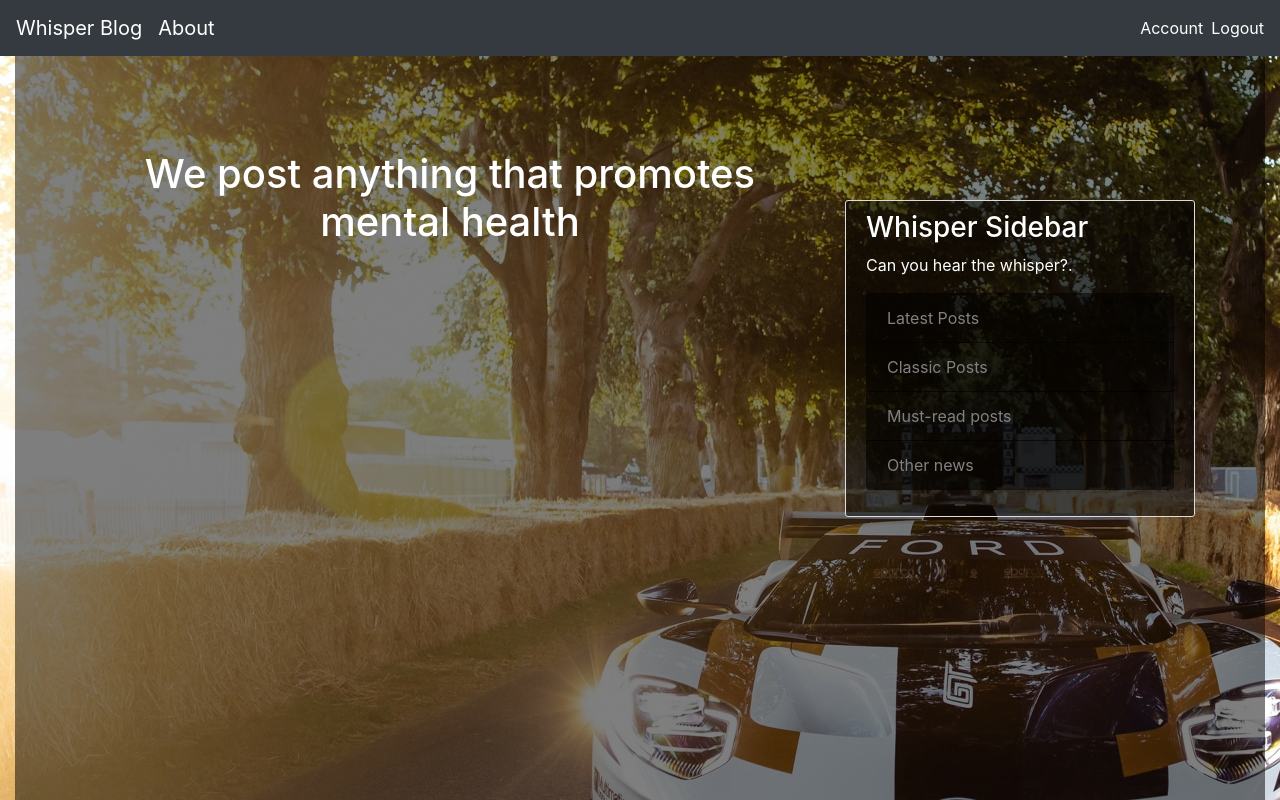
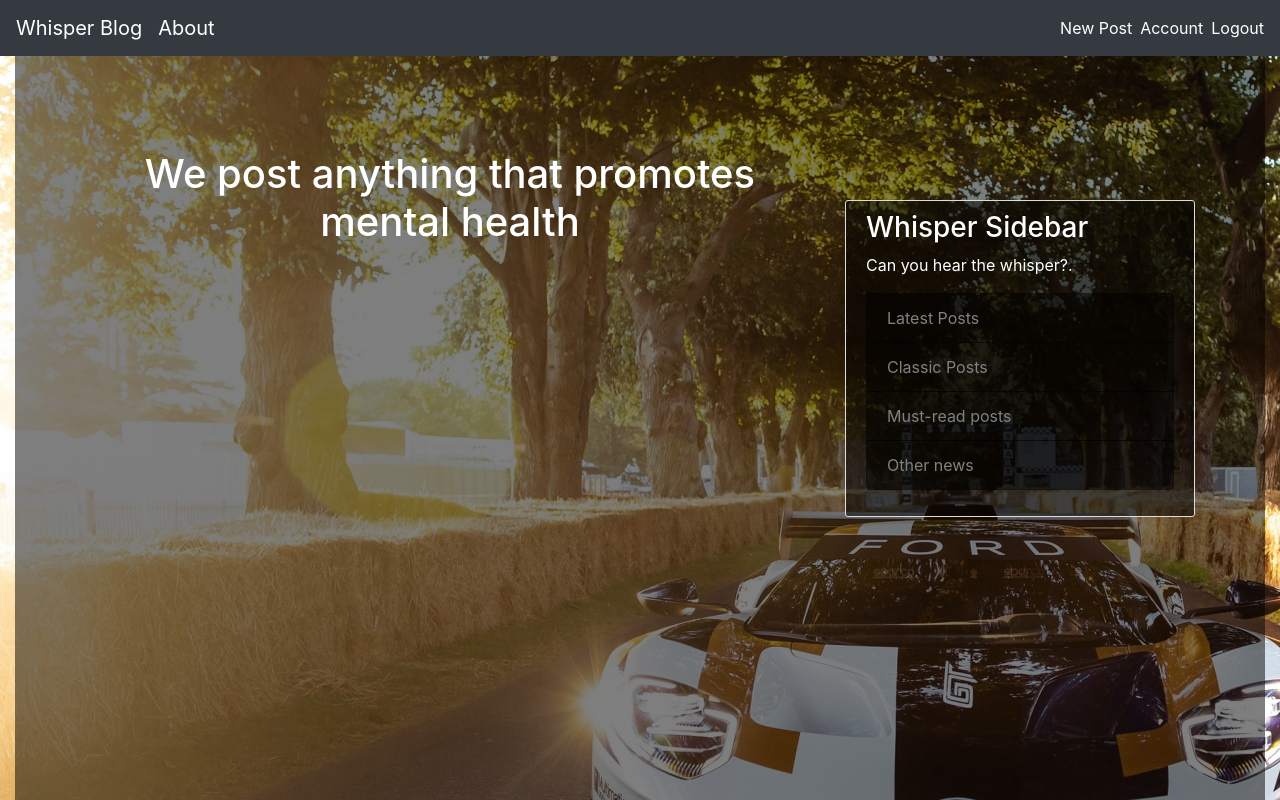
Before and after one commit to Paulwamaria/whisper-blog, a Flask app: page /about in a window 1280 px wide. Run offline with Flask 2, Linux system fonts and the light colour scheme; the visitor is signed in with stand-in values (Sample User, id 1); some libraries are stand-ins or nearby versions.

Commit message:
Add link to new post

```diff
--- a/app/templates/navbar.html
+++ b/app/templates/navbar.html
@@ -9,6 +9,7 @@
     <div class="collapse navbar-collapse" id="navbarSupportedContent">
         <ul class="navbar-nav ml-auto">
           {% if current_user.is_authenticated %}
+          <li><a class="text-white ml-2 items" href="{{url_for('auth.new_post')}}"> New Post</a></li>
           <li><a class="text-white ml-2 items" href="{{url_for('auth.account')}}">Account</a></li>
           <li><a class="text-white ml-2 items" href="{{url_for('auth.logout')}}">Logout</a></li>
           {% else %}
```
